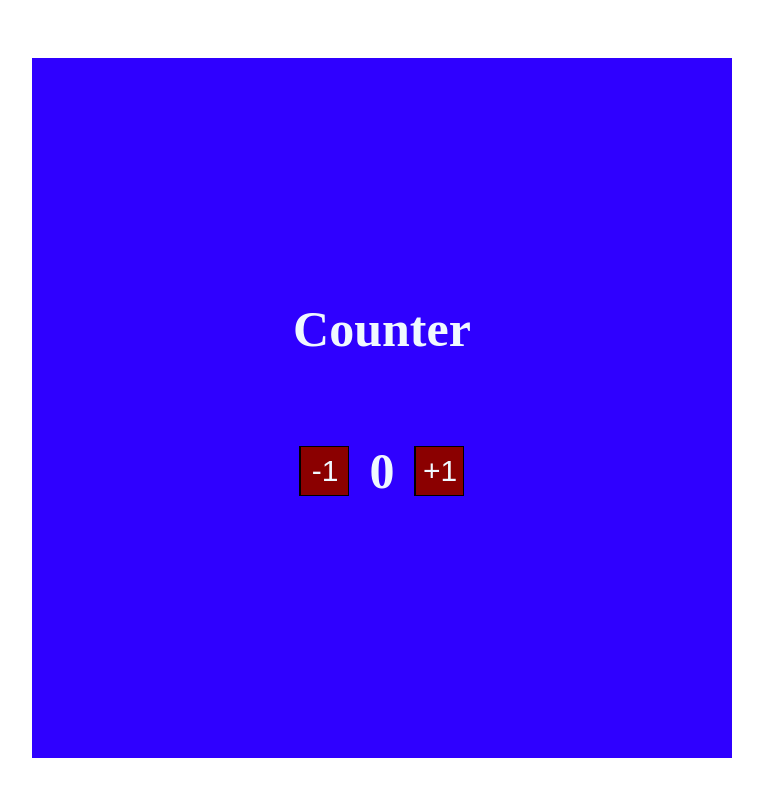
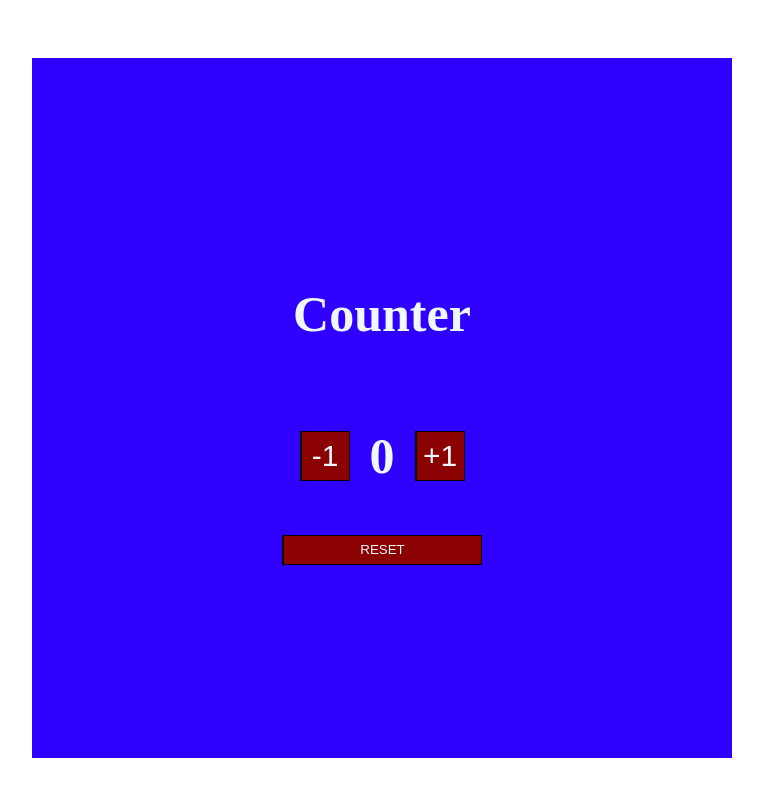
Before and after one commit to PanicS7/Counter, an Angular app: page / in a window 1280 px wide. Shown: the top 796 px of the page, without its empty margins (266-1029 px from the left). Built offline with nearby package versions, Linux system fonts and the light colour scheme.

Commit message:
added reset functionality

```diff
--- a/src/app/counter/counter.css
+++ b/src/app/counter/counter.css
@@ -42,3 +42,14 @@
   font-size: 50px;
   font-weight: bold;
 }
+
+#reset-btn {
+  width: 200px;
+  height: 30px;
+  background-color: darkred;
+  color:aliceblue;
+  margin:auto;
+  cursor: pointer;
+  border: 1px solid black;
+  border-left: 2px solid black; /* visual fix */
+}
--- a/src/app/counter/counter.html
+++ b/src/app/counter/counter.html
@@ -6,5 +6,6 @@
       <p id="counter-data">{{counter}}</p>
       <button (click) = "increment()">+1</button>
     </div>
+    <button id="reset-btn" (click) = "reset()">RESET</button>
   </div>
 </div>
--- a/src/app/counter/counter.ts
+++ b/src/app/counter/counter.ts
@@ -16,4 +16,8 @@ export class Counter {
    decrement () {
     return this.counter--;
   }
+
+  reset () {
+    return this.counter = 0;
+  }
 }
```
